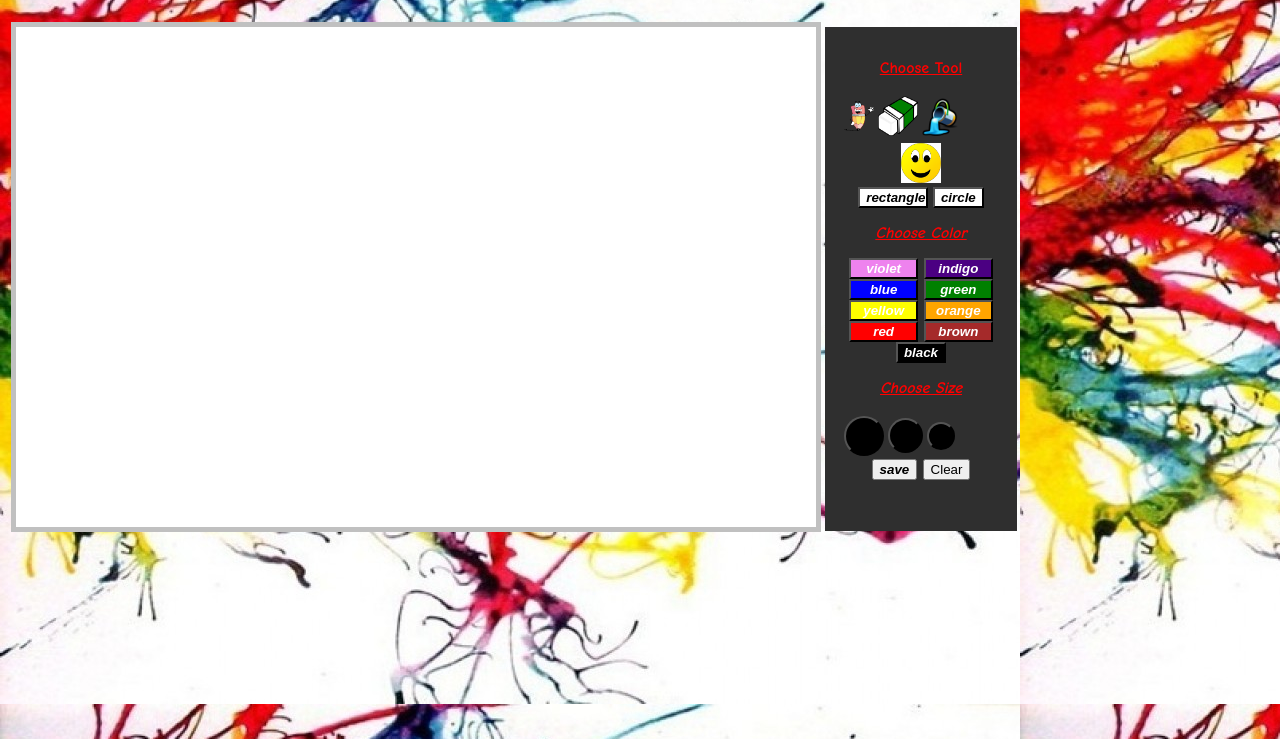
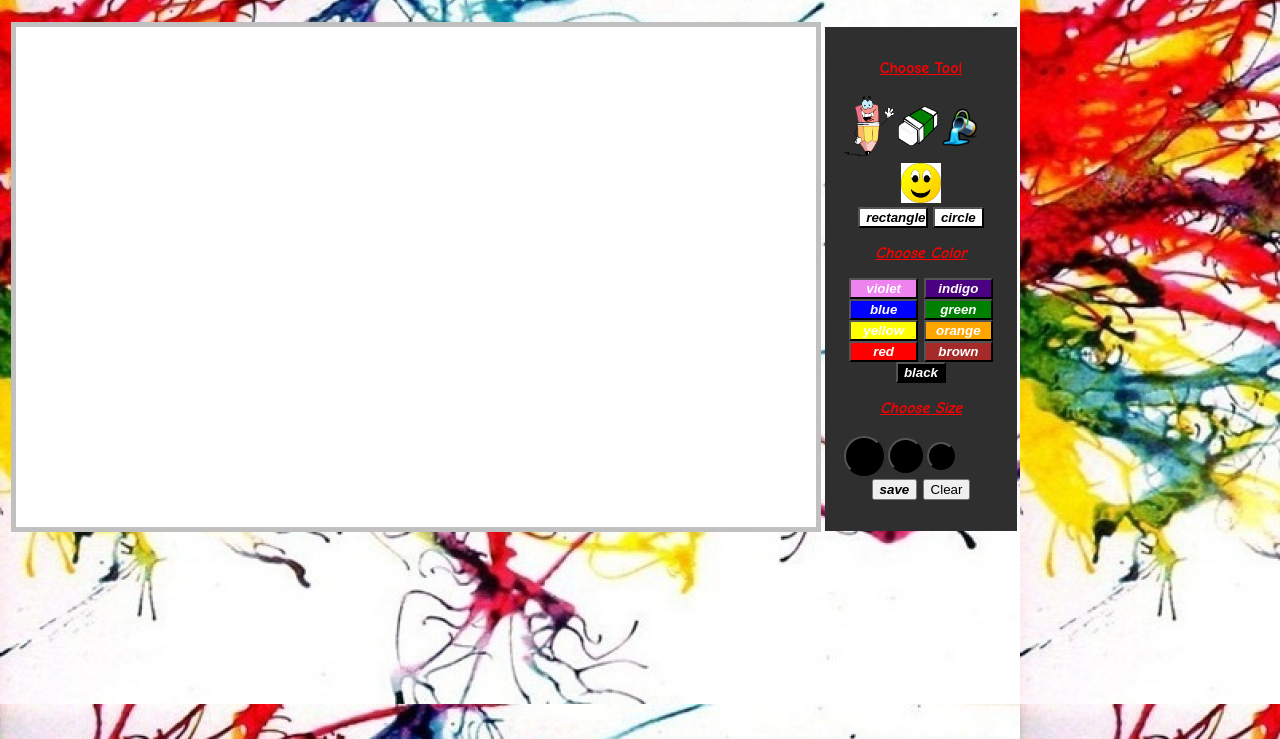
Before and after one commit to deepakdas777/Painter-Pro, a plain HTML site: page index.html in a window 1280 px wide. Shown: the part 61-800 px from the top of the page. Drawn offline with Linux system fonts and the light colour scheme.

Commit message:
fixed an error

```diff
--- a/index.html
+++ b/index.html
@@ -39,7 +39,7 @@
 <tr>
 <td>
 <div id="pencil" onclick="pencil()">
-            <img src="images/pencil.png" width="30" height="30" />
+            <img src="images/pencil.png" width="50" height="60" />
 
         </div>
 </td>
```
